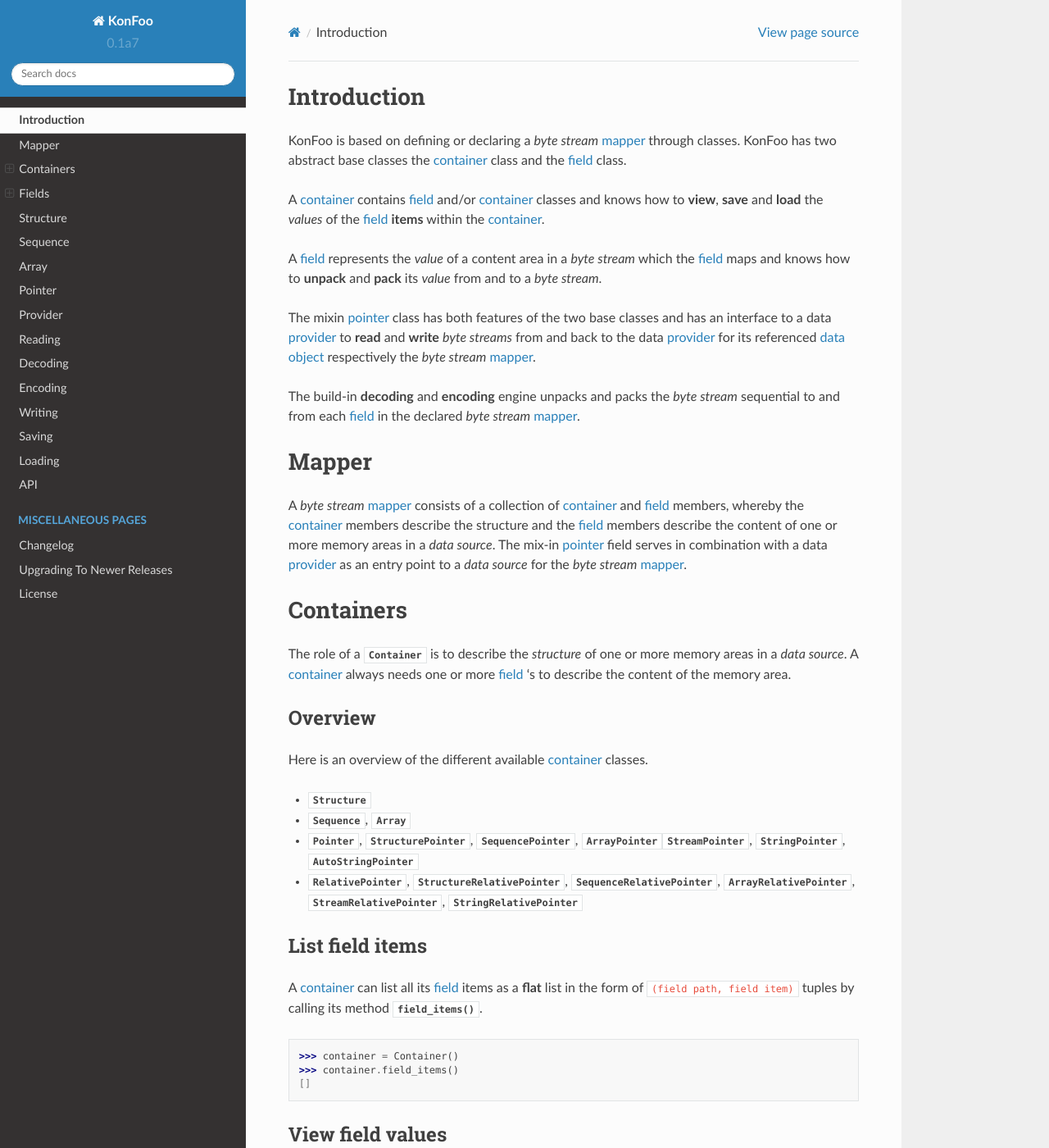
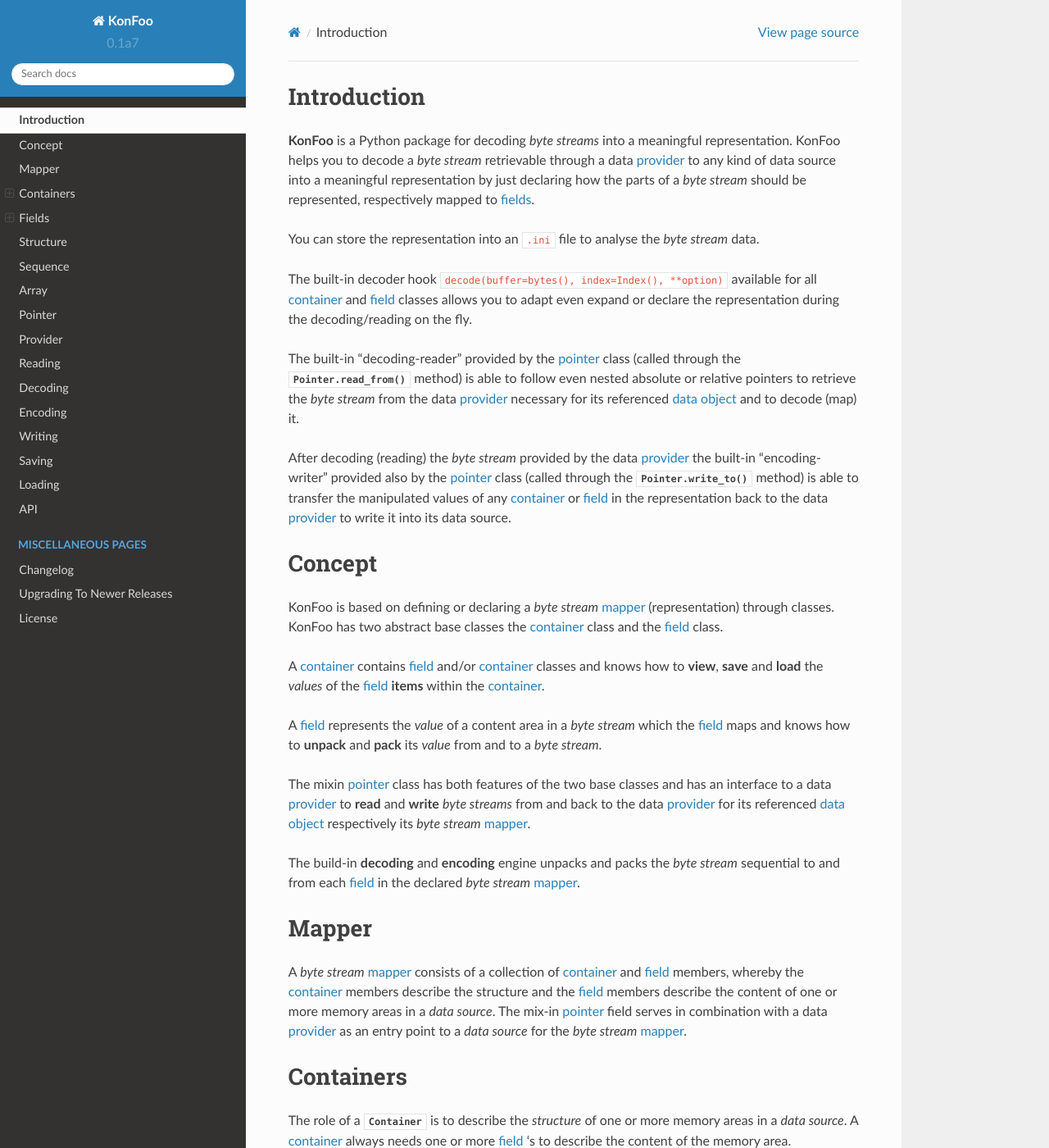
Before and after one commit to JoeVirtual/KonFoo, a Sphinx documentation site: the page built from docs/concept.rst, in a window 1280 px wide and 1400 px high. Shown: the whole window at 82% size. Built offline with Sphinx 7.4.7 and the Read the Docs theme 2.0.0, drawn with Linux system fonts in a browser that asks for light colours.

Commit message:
Documentation extended.

```diff
--- a/docs/concept.rst
+++ b/docs/concept.rst
@@ -12,9 +12,38 @@
 Introduction
 ============
 
-KonFoo is based on defining or declaring a *byte stream* `mapper`_ through
-classes. KonFoo has two abstract base classes the `container`_ class and the
-`field`_ class.
+**KonFoo** is a Python package for decoding *byte streams* into a meaningful
+representation. KonFoo helps you to decode a *byte stream* retrievable through
+a data :ref:`provider <provider>` to any kind of data source into a
+meaningful representation by just declaring how the parts of a *byte stream*
+should be represented, respectively mapped to :ref:`fields <field>`.
+
+You can store the representation into an ``.ini`` file to analyse the
+*byte stream* data.
+
+The built-in decoder hook ``decode(buffer=bytes(), index=Index(), **option)``
+available for all `container`_ and `field`_ classes allows you to adapt even
+expand or declare the representation during the decoding/reading on the fly.
+
+The built-in "decoding-reader" provided by the :ref:`pointer <pointer>` class
+(called through the :meth:`Pointer.read_from` method) is able to follow even
+nested absolute or relative pointers to retrieve the *byte stream* from the
+data :ref:`provider <provider>` necessary for its referenced :ref:`data object
+<data object>` and to decode (map) it.
+
+After decoding (reading) the *byte stream* provided by the data :ref:`provider
+<provider>` the built-in "encoding-writer" provided also by the :ref:`pointer
+<pointer>` class (called through the :meth:`Pointer.write_to` method) is able
+to transfer the manipulated values of any `container`_ or `field`_ in the
+representation back to the data :ref:`provider <provider>` to write it into
+its data source.
+
+Concept
+=======
+
+KonFoo is based on defining or declaring a *byte stream* `mapper`_ (representation)
+through classes. KonFoo has two abstract base classes the `container`_ class and
+the `field`_ class.
 
 A `container`_ contains `field`_ and/or `container`_ classes and knows how to
 **view**, **save** and **load** the *values* of the `field`_ **items** within
@@ -27,12 +56,14 @@
 The mixin :ref:`pointer <pointer>` class has both features of the two base
 classes and has an interface to a data :ref:`provider <provider>` to **read**
 and **write** *byte streams* from and back to the data :ref:`provider <provider>`
-for its referenced :ref:`data object <data object>` respectively the *byte
+for its referenced :ref:`data object <data object>` respectively its *byte
 stream* `mapper`_.
 
 The build-in **decoding** and **encoding** engine unpacks and packs the *byte
 stream* sequential to and from each `field`_ in the declared *byte
 stream* `mapper`_.
+
+
 
 
 .. _mapper:
```
Also changed, not shown: 1 other file.
